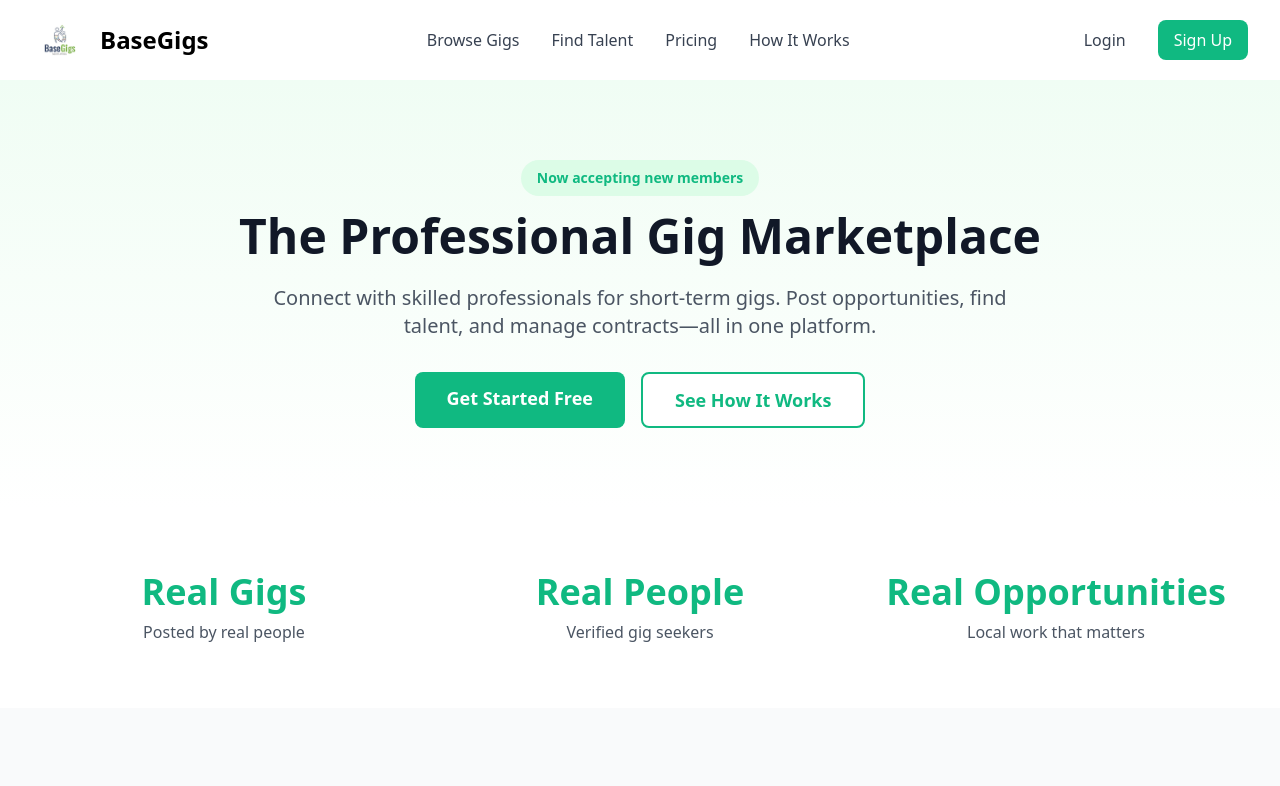
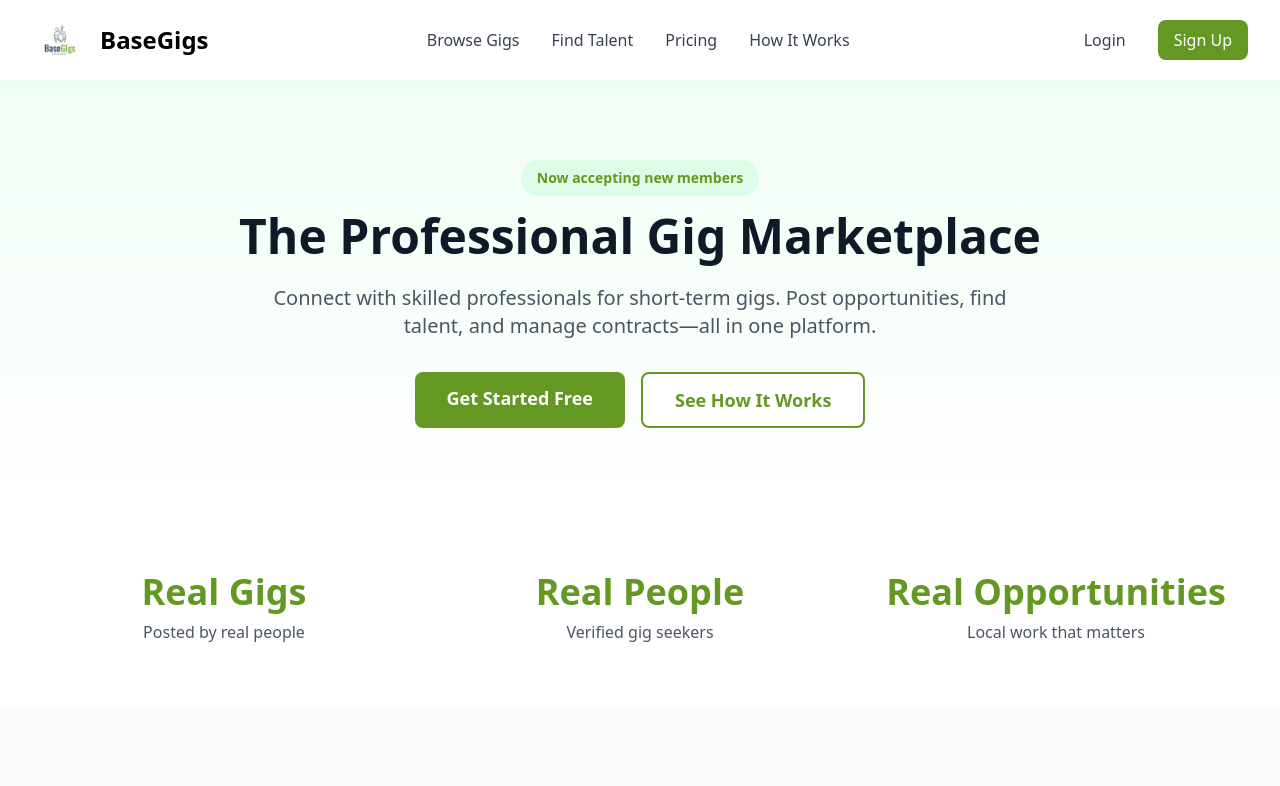
Before and after one commit to Sib222/basegigs, a Next.js app: page / in a window 1280 px wide. Shown: the top 786 px of the page. Built offline with nearby package versions, Linux system fonts and the light colour scheme.

Commit message:
Update tailwind.config.js

```diff
--- a/tailwind.config.js
+++ b/tailwind.config.js
@@ -8,8 +8,12 @@ module.exports = {
   theme: {
     extend: {
       colors: {
-        primary: '#10b981',
-        secondary: '#6366f1',
+        primary: '#639922',
+        'primary-dark': '#4d7a1a',
+        'primary-light': '#e0eecb',
+        secondary: '#0b2545',
+        'secondary-light': '#1a3a63',
+        sage: '#f4f7f2',
       },
     },
   },
```
